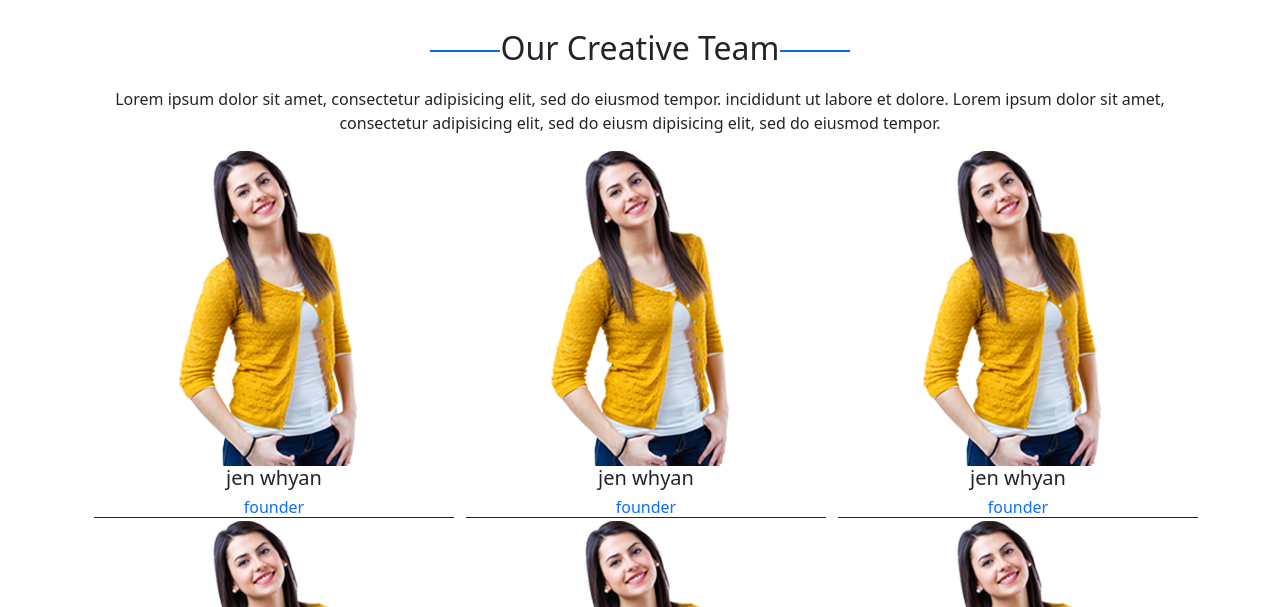
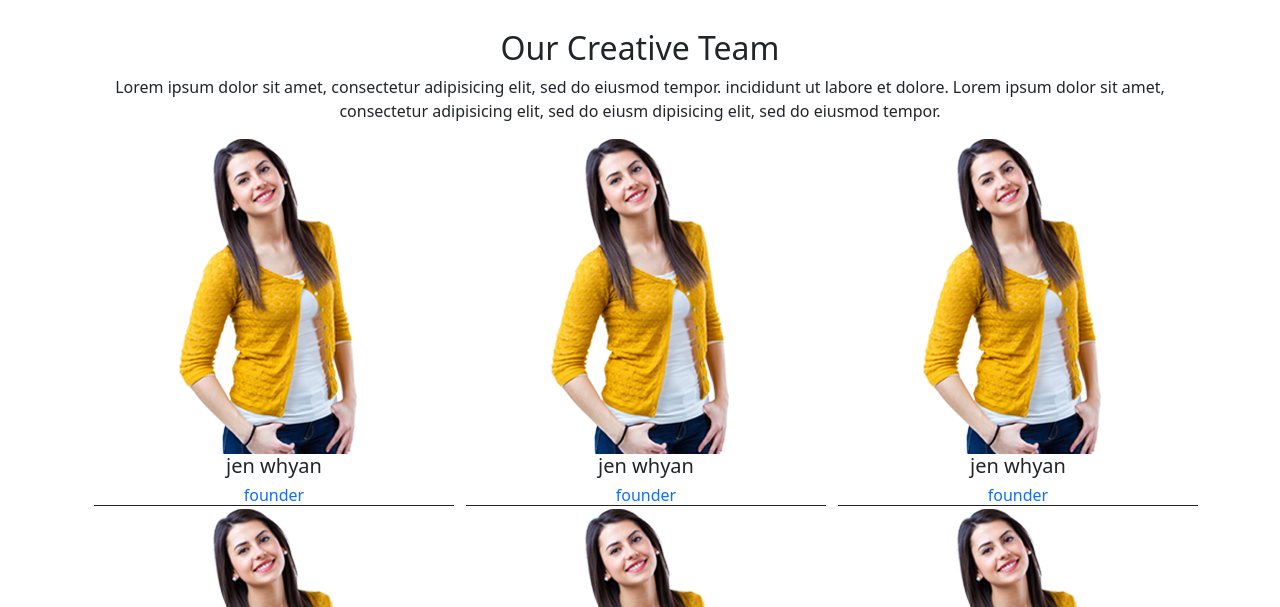
Before and after one commit to mariam-hamido/responsive--templates, a plain HTML site: page index.html in a window 1280 px wide. Shown: the part 1216-1823 px from the top of the page. Drawn offline with nearby package versions, Linux system fonts and the light colour scheme.

Commit message:
Update index.html

```diff
--- a/index.html
+++ b/index.html
@@ -235,7 +235,7 @@
           <section class="team">
             <div class="container">
               <div class="title text-center">
-                <h2 class="hr-lines">Our Creative Team</h2>
+                <h2>Our Creative Team</h2>
                 <p> Lorem ipsum dolor sit amet, consectetur adipisicing elit, sed do eiusmod tempor. incididunt ut labore et dolore. Lorem ipsum dolor sit amet,
                 consectetur adipisicing elit, sed do eiusm dipisicing elit, sed do eiusmod tempor.</p>
               </div>
```
